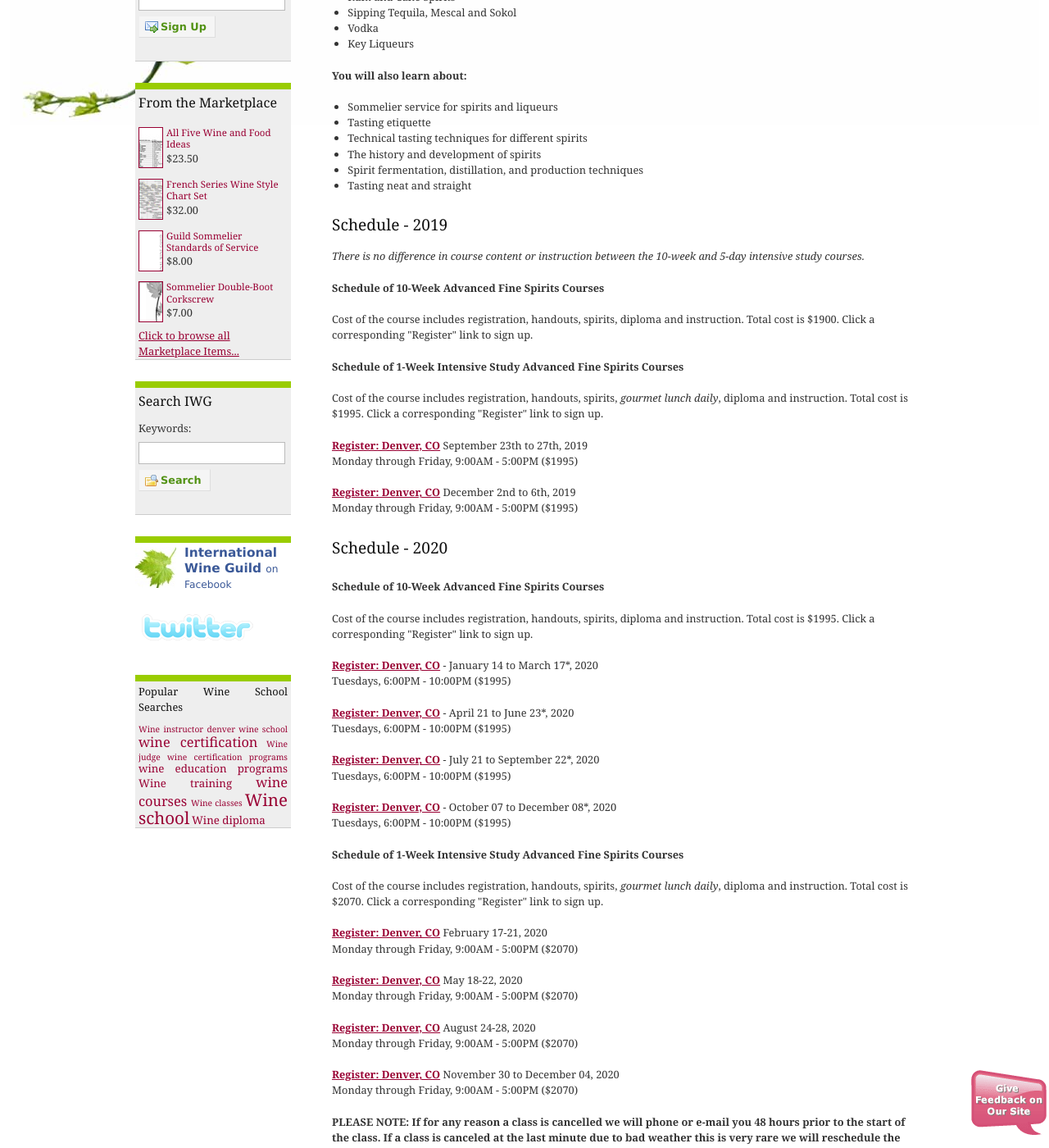
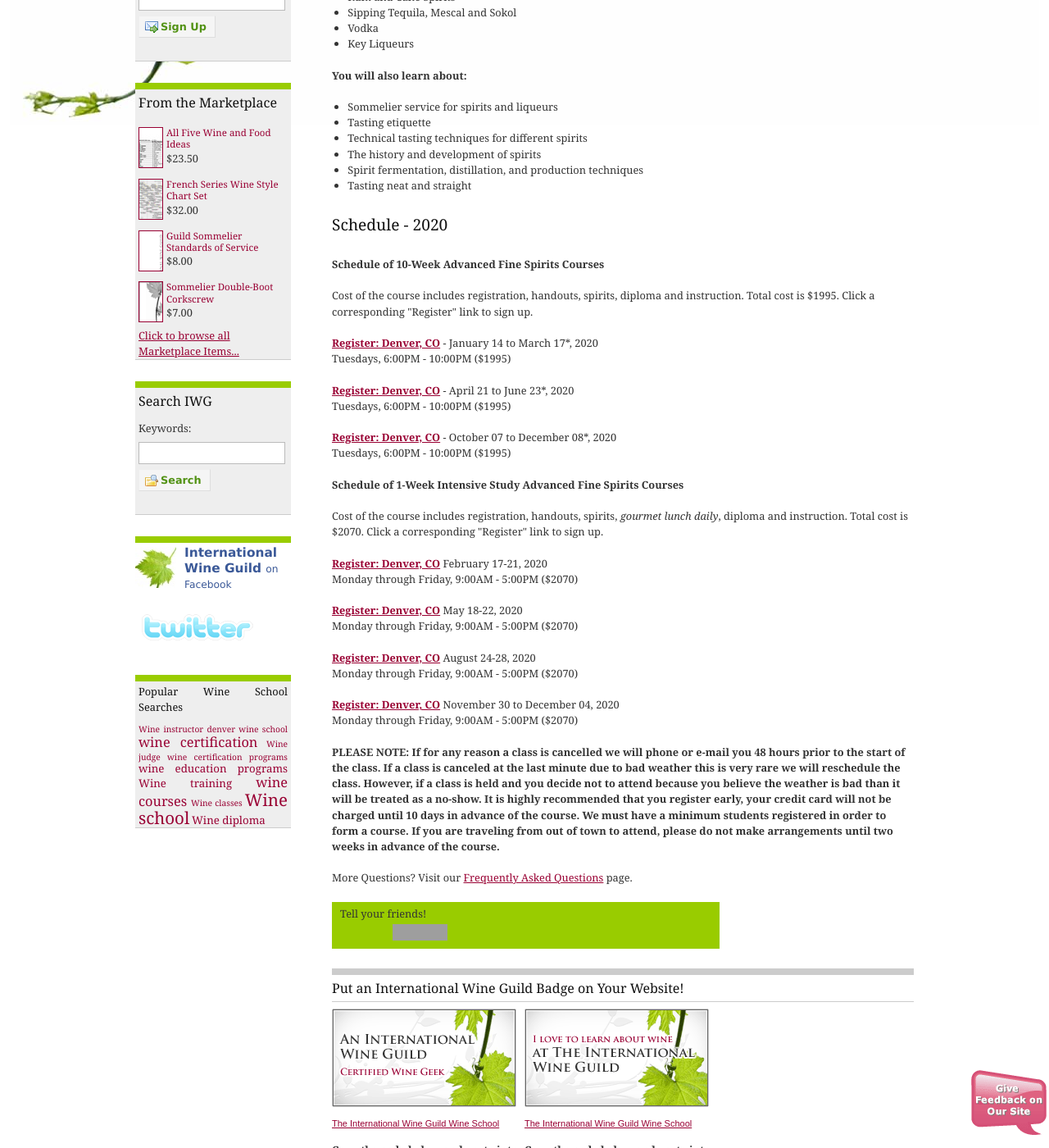
Before and after one commit to CKDev/internationalwineguild.com, a Jekyll site: the page built from images/advanced-fine-spirits.html, in a window 1280 px wide and 1400 px high, scrolled down 828 px. Shown: the whole window at 82% size. Built offline with Jekyll 4.4.1, drawn with Linux system fonts in a browser that asks for light colours; a script that is not in the unit is left out; comment, search, counter and statistics services are not loaded; grey boxes are pictures that could not be loaded.

Commit message:
Update advanced-fine-spirits.html

```diff
--- a/images/advanced-fine-spirits.html
+++ b/images/advanced-fine-spirits.html
@@ -38,50 +38,6 @@
   <li>Spirit fermentation, distillation, and production techniques</li>
   <li>Tasting neat and straight</li>
 </ul>
-<h3>Schedule - 2019&nbsp;</h3>
-<p>
-  <em
-    >There is no difference in course content or instruction between the 10-week
-    and 5-day intensive study courses.</em
-  >
-</p>
-<p><strong>Schedule of 10-Week Advanced Fine Spirits Courses</strong></p>
-<p>
-  Cost of the course includes registration, handouts, spirits, diploma and
-  instruction. Total cost is $1900. Click a corresponding "Register" link to sign
-  up.&nbsp;
-</p>
-
-<p>
-  <strong
-    >Schedule of 1-Week Intensive Study Advanced Fine Spirits Courses</strong
-  >
-</p>
-<p>
-  Cost of the course includes registration, handouts, spirits,
-  <em>gourmet lunch daily</em>, diploma and instruction. Total cost is $1995.
-  Click a corresponding "Register" link to sign up.&nbsp;
-</p>
-
-<p>
-  <a
-    href="http://ww4.aitsafe.com/cf/add.cfm?userid=6714687&amp;product=IS+Adv+Fine+Spirits++-++September 23-+27+2019&amp;price=1995&amp;return=www.internationalwineguild.com/Advanced-Fine-Spirits-registration"
-    class="ga-track"
-    ><strong>Register: Denver, CO</strong></a
-  >
-  September 23th to 27th, 2019<br />
-  Monday through Friday, 9:00AM - 5:00PM ($1995)
-</p>
-
-<p>
-  <a
-    href="http://ww4.aitsafe.com/cf/add.cfm?userid=6714687&amp;product=IS+Adv+Fine+Spirits++-++December 02-+06+2019&amp;price=1995&amp;return=www.internationalwineguild.com/Advanced-Fine-Spirits-registration"
-    class="ga-track"
-    ><strong>Register: Denver, CO</strong></a
-  >
-  December 2nd to 6th, 2019<br />
-  Monday through Friday, 9:00AM - 5:00PM ($1995)
-</p>
 
 <h3>Schedule - 2020&nbsp;</h3>
 <p>
@@ -107,15 +63,6 @@
     class="ga-track"
     ><strong>Register: Denver, CO</strong></a>
   - April 21 to June 23*, 2020<br />
-  Tuesdays, 6:00PM - 10:00PM ($1995)
-</p>
-
-<p>
-  <a
-    href="http://ww4.aitsafe.com/cf/add.cfm?userid=6714687&amp;product=Advanced+Fine+Spirits+Course PM+Denver++-++07/21-09/22+2020&amp;price=1995&amp;return=www.internationalwineguild.com/Advanced-Fine-Spirits-registration"
-    class="ga-track"
-    ><strong>Register: Denver, CO</strong></a>
-  - July 21 to September 22*, 2020<br />
   Tuesdays, 6:00PM - 10:00PM ($1995)
 </p>
 
```
